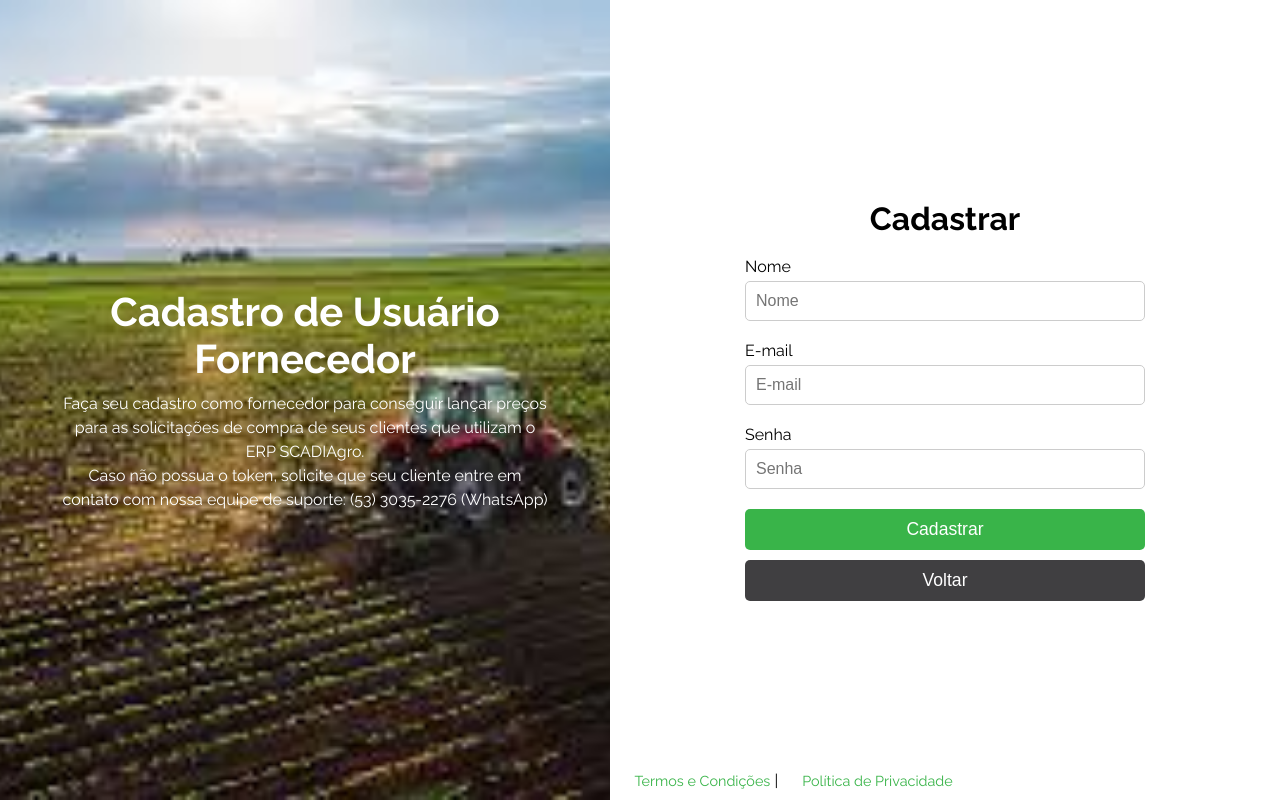
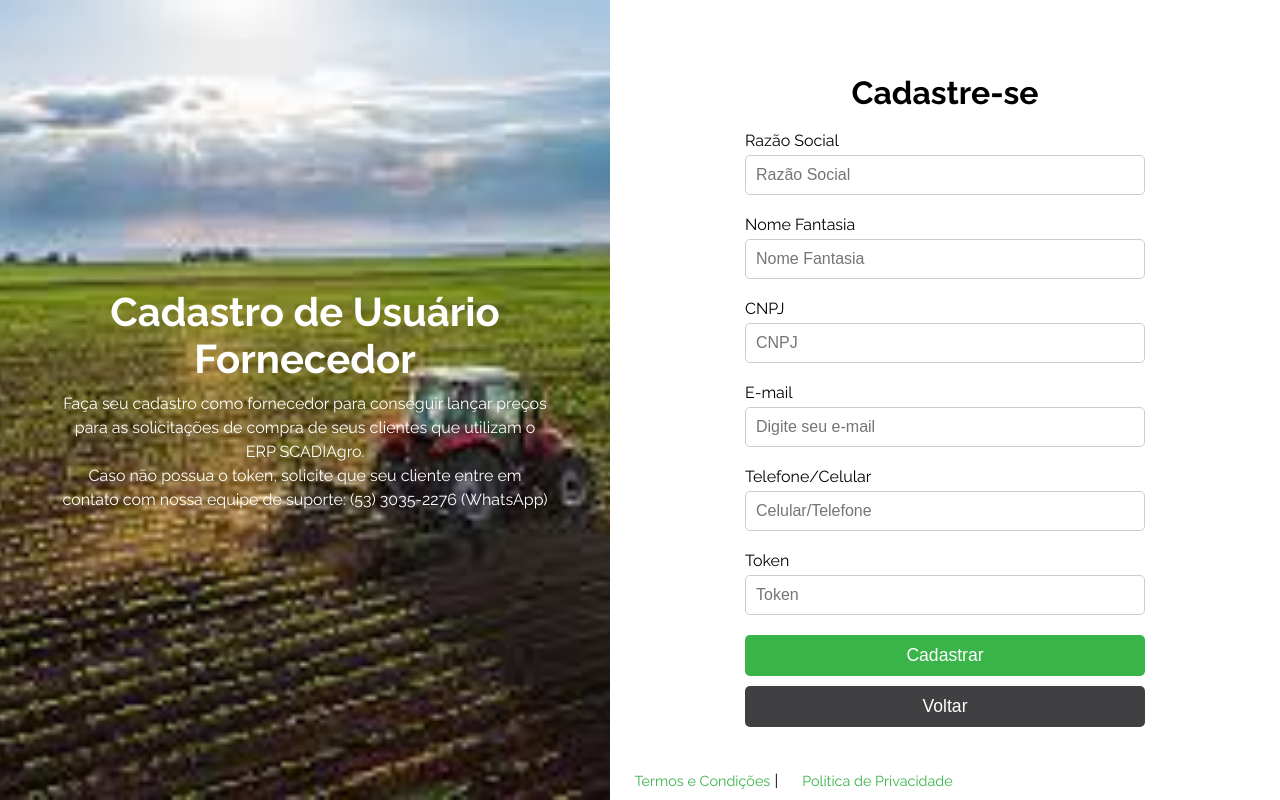
Before and after one commit to TML45/scadiago-supplier-portal, a plain HTML site: page register.html in a window 1280 px wide. Drawn offline with Linux system fonts and the light colour scheme.

Commit message:
Update forms in edit-register.html, password.html and register.html files

```diff
--- a/register.html
+++ b/register.html
@@ -22,34 +22,25 @@
       </div>
       <div class="direita">
         <div class="login-form">
-          <h2>Cadastrar</h2>
+          <h2>Cadastre-se</h2>
           <form>
-            <label for="nome">Nome</label>
-            <input
-              type="name"
-              id="name"
-              name="name"
-              placeholder="Nome"
-              required
-            />
+            <label for="razaoSocial">Razão Social</label>
+            <input type="text" id="razaoSocial" name="razaoSocial" placeholder="Razão Social">
+
+            <label for="nomeFantasia">Nome Fantasia</label>
+            <input type="text" id="nomeFantasia" name="nomeFantasia" placeholder="Nome Fantasia">
+
+            <label for="cnpj">CNPJ</label>
+            <input type="text" id="cnpj" name="cnpj" placeholder="CNPJ">
 
             <label for="email">E-mail</label>
-            <input
-              type="email"
-              id="email"
-              name="email"
-              placeholder="E-mail"
-              required
-            />
+            <input type="email" id="email" name="email" placeholder="Digite seu e-mail">
 
-            <label for="senha">Senha</label>
-            <input
-              type="password"
-              id="senha"
-              name="senha"
-              placeholder="Senha"
-              required
-            />
+            <label for="telefone">Telefone/Celular</label>
+            <input type="tel" id="telefone" name="telefone" placeholder="Celular/Telefone">
+
+            <label for="token">Token</label>
+            <input type="text" id="token" name="token" placeholder="Token">
 
             <button type="submit" class="btn-login" onclick="window.location.href='password.html'" >Cadastrar</button>
             <button type="button" class="btn-voltar" onclick="window.location.href='index.html'">Voltar</button>
```
Also changed, not shown: edit-register.html (+14 -21 lines), password.html (+1 -1 lines).
